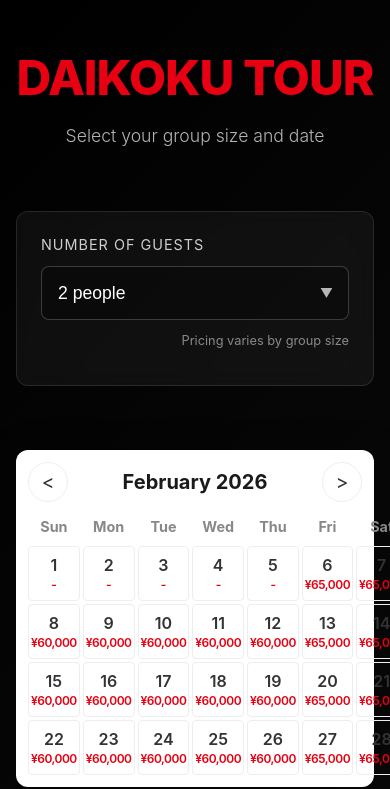
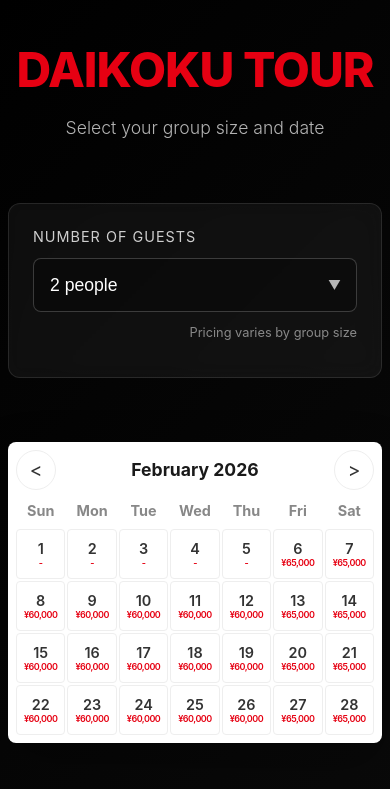
Before and after one commit to kazuosomeya-wq/daikoku, a React (Vite) app: page / in a window 390 px wide. Shown: the top 789 px of the page. Built offline with nearby package versions, Linux system fonts and the light colour scheme.

Commit message:
Aggressive mobile calendar layout fix

```diff
--- a/src/App.css
+++ b/src/App.css
@@ -9,7 +9,7 @@
 
 @media (max-width: 600px) {
   .app-container {
-    padding: 1rem;
+    padding: 0.5rem;
   }
 }
 
--- a/src/components/Calendar.css
+++ b/src/components/Calendar.css
@@ -101,25 +101,27 @@
 
 @media (max-width: 600px) {
     .calendar-container {
-        padding: 0.75rem;
-        border-radius: 12px;
+        padding: 0.5rem;
+        border-radius: 8px;
+        width: 100%;
+        box-sizing: border-box;
     }
 
     .calendar-header {
-        margin-bottom: 1rem;
+        margin-bottom: 0.8rem;
     }
 
     .month-title {
-        font-size: 1.25rem;
+        font-size: 1.1rem;
     }
 
     .calendar-grid {
-        gap: 3px;
+        gap: 2px;
     }
 
     .calendar-day {
-        min-height: 55px;
-        padding: 2px;
+        min-height: 50px;
+        padding: 1px;
         border-radius: 4px;
         align-items: center;
         justify-content: center;
@@ -128,14 +130,16 @@
     }
 
     .day-number {
-        font-size: 1rem;
-        margin-bottom: 2px;
+        font-size: 0.9rem;
+        margin-bottom: 0px;
+        line-height: 1.2;
     }
 
     .day-price {
-        font-size: 0.75rem;
+        font-size: 9px;
         font-weight: 600;
         letter-spacing: -0.5px;
         align-self: center;
+        line-height: 1.2;
     }
 }
```
